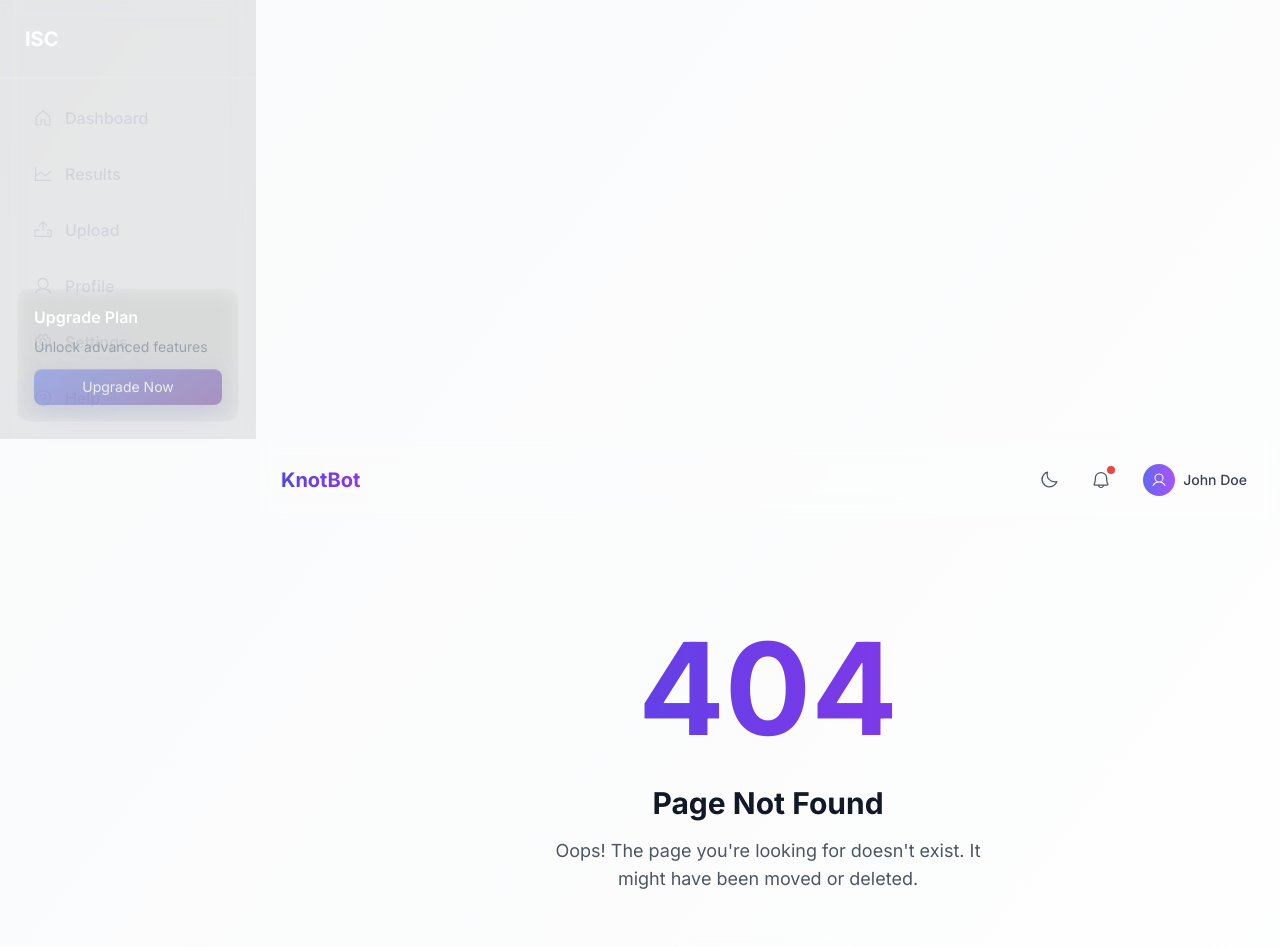
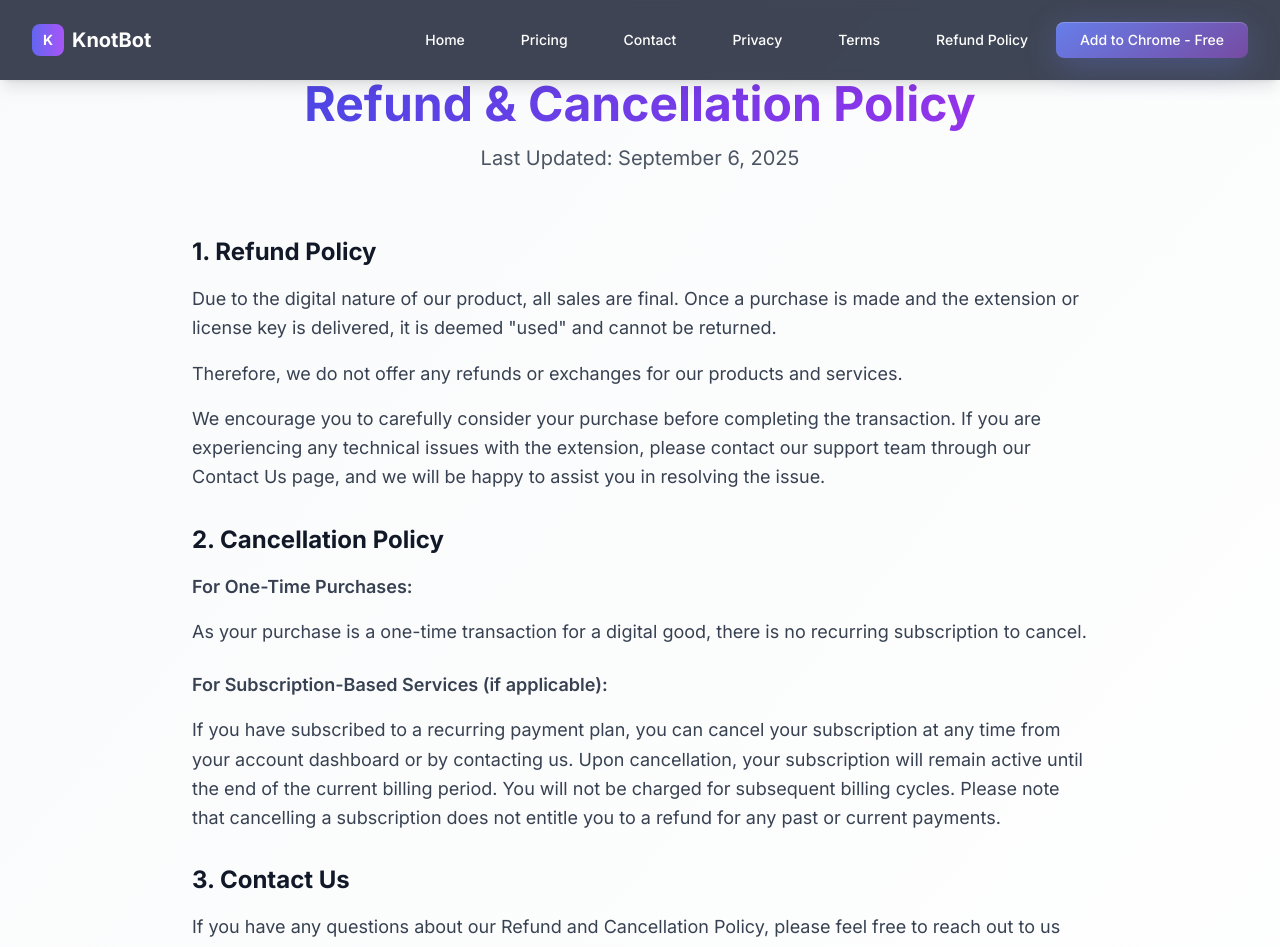
Before and after one commit to navkaran-singh/KnotBot-Website, a React (Vite) app: page /refund-policy in a window 1280 px wide. Shown: the top 947 px of the page. Built offline with nearby package versions, Linux system fonts and the light colour scheme.

Commit message:
Refund Policy Page

```diff
--- a/src/react-app/App.tsx
+++ b/src/react-app/App.tsx
@@ -11,6 +11,7 @@ import Privacy from "@/react-app/pages/Privacy";
 import Terms from "@/react-app/pages/Terms";
 import Contact from "@/react-app/pages/Contact";
 import NotFound from "@/react-app/pages/NotFound";
+import RefundPolicy from "./pages/RefundPolicy";
 
 export default function App() {
   return (
@@ -27,6 +28,7 @@ export default function App() {
         <Route path="/privacy" element={<Privacy />} />
         <Route path="/terms" element={<Terms />} />
         <Route path="/contact" element={<Contact />} />
+        <Route path="/refund-policy" element={<RefundPolicy />} />
         <Route path="*" element={<NotFound />} />
       </Routes>
     </Router>
--- a/src/react-app/components/Navigation.tsx
+++ b/src/react-app/components/Navigation.tsx
@@ -8,6 +8,7 @@ const navItems = [
   { name: "Contact", href: "/contact" },
   { name: "Privacy", href: "/privacy" },
   { name: "Terms", href: "/terms" },
+  { name: "Refund Policy", href: "/refund-policy" },
   // Add other navigation links as needed.
 ];
 
--- /dev/null
+++ b/src/react-app/pages/RefundPolicy.tsx
@@ -0,0 +1,86 @@
+import Footer from "@/react-app/components/Footer";
+import Navigation from "../components/Navigation";
+
+export default function RefundPolicy() {
+  return (
+    <div className="min-h-screen bg-gradient-to-br from-gray-50 to-white flex flex-col">
+      <Navigation />
+
+      <main className="flex-grow py-20">
+        <div className="max-w-7xl mx-auto px-4 sm:px-6 lg:px-8">
+          <div className="text-center space-y-4 mb-16">
+            <h1 className="text-4xl lg:text-5xl font-bold text-gray-900">
+              <span className="bg-gradient-to-r from-indigo-600 to-purple-600 bg-clip-text text-transparent">
+                Refund & Cancellation Policy
+              </span>
+            </h1>
+            <p className="text-xl text-gray-600 max-w-3xl mx-auto">
+              Last Updated: September 6, 2025
+            </p>
+          </div>
+
+          <div className="flex flex-col gap-8 max-w-4xl mx-auto text-gray-700 text-lg leading-relaxed">
+            <div>
+              <h2 className="text-2xl font-bold text-gray-900 mb-4">
+                1. Refund Policy
+              </h2>
+              <p>
+                Due to the digital nature of our product, all sales are final.
+                Once a purchase is made and the extension or license key is
+                delivered, it is deemed "used" and cannot be returned.
+              </p>
+              <p className="mt-4">
+                Therefore, we do not offer any refunds or exchanges for our
+                products and services.
+              </p>
+              <p className="mt-4">
+                We encourage you to carefully consider your purchase before
+                completing the transaction. If you are experiencing any
+                technical issues with the extension, please contact our support
+                team through our Contact Us page, and we will be happy to assist
+                you in resolving the issue.
+              </p>
+            </div>
+
+            <div>
+              <h2 className="text-2xl font-bold text-gray-900 mb-4">
+                2. Cancellation Policy
+              </h2>
+              <p className="mb-4 font-semibold">For One-Time Purchases:</p>
+              <p>
+                As your purchase is a one-time transaction for a digital good,
+                there is no recurring subscription to cancel.
+              </p>
+
+              <p className="mt-6 mb-4 font-semibold">
+                For Subscription-Based Services (if applicable):
+              </p>
+              <p>
+                If you have subscribed to a recurring payment plan, you can
+                cancel your subscription at any time from your account dashboard
+                or by contacting us. Upon cancellation, your subscription will
+                remain active until the end of the current billing period. You
+                will not be charged for subsequent billing cycles. Please note
+                that cancelling a subscription does not entitle you to a refund
+                for any past or current payments.
+              </p>
+            </div>
+
+            <div>
+              <h2 className="text-2xl font-bold text-gray-900 mb-4">
+                3. Contact Us
+              </h2>
+              <p>
+                If you have any questions about our Refund and Cancellation
+                Policy, please feel free to reach out to us through our Contact
+                Us page.
+              </p>
+            </div>
+          </div>
+        </div>
+      </main>
+
+      <Footer />
+    </div>
+  );
+}
--- a/src/react-app/pages/Terms.tsx
+++ b/src/react-app/pages/Terms.tsx
@@ -15,7 +15,9 @@ export default function Terms() {
                 Service
               </span>
             </h1>
-            <p className="text-xl text-gray-600">Last updated: January 2024</p>
+            <p className="text-xl text-gray-600">
+              Last updated: September 2025
+            </p>
           </div>
 
           <div className="prose prose-lg mx-auto space-y-8">
--- a/vite.config.ts
+++ b/vite.config.ts
@@ -4,8 +4,8 @@ import react from "@vitejs/plugin-react";
 import { cloudflare } from "@cloudflare/vite-plugin";
 
 export default defineConfig({
-  // eslint-disable-next-line @typescript-eslint/no-explicit-any
-  base: "/KnotBot-Website/",
+  // Use process.env.NODE_ENV to check the mode
+  base: process.env.NODE_ENV === "production" ? "/KnotBot-Website/" : "/",
   plugins: [react(), cloudflare()],
   server: {
     allowedHosts: true,
```
